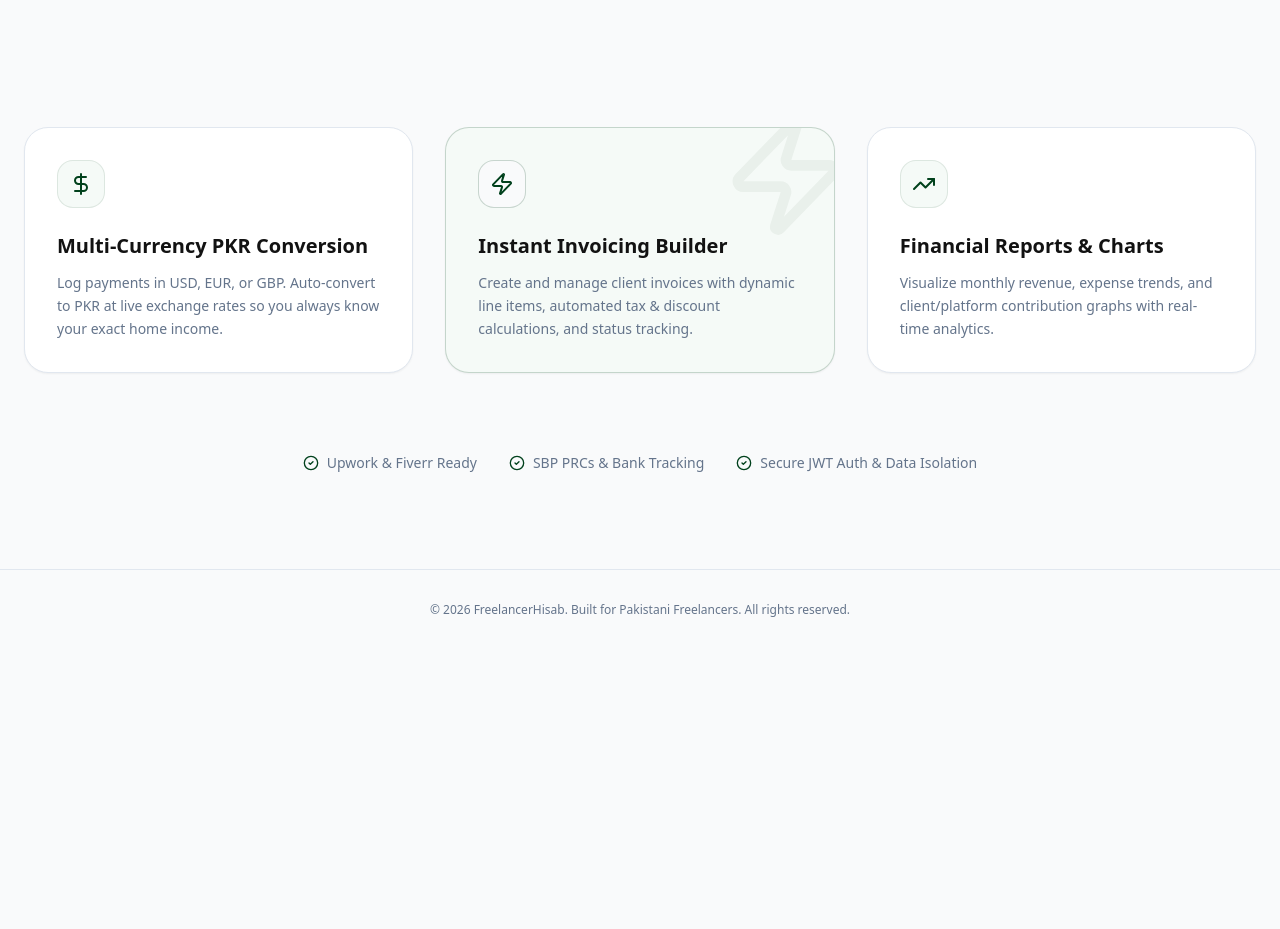
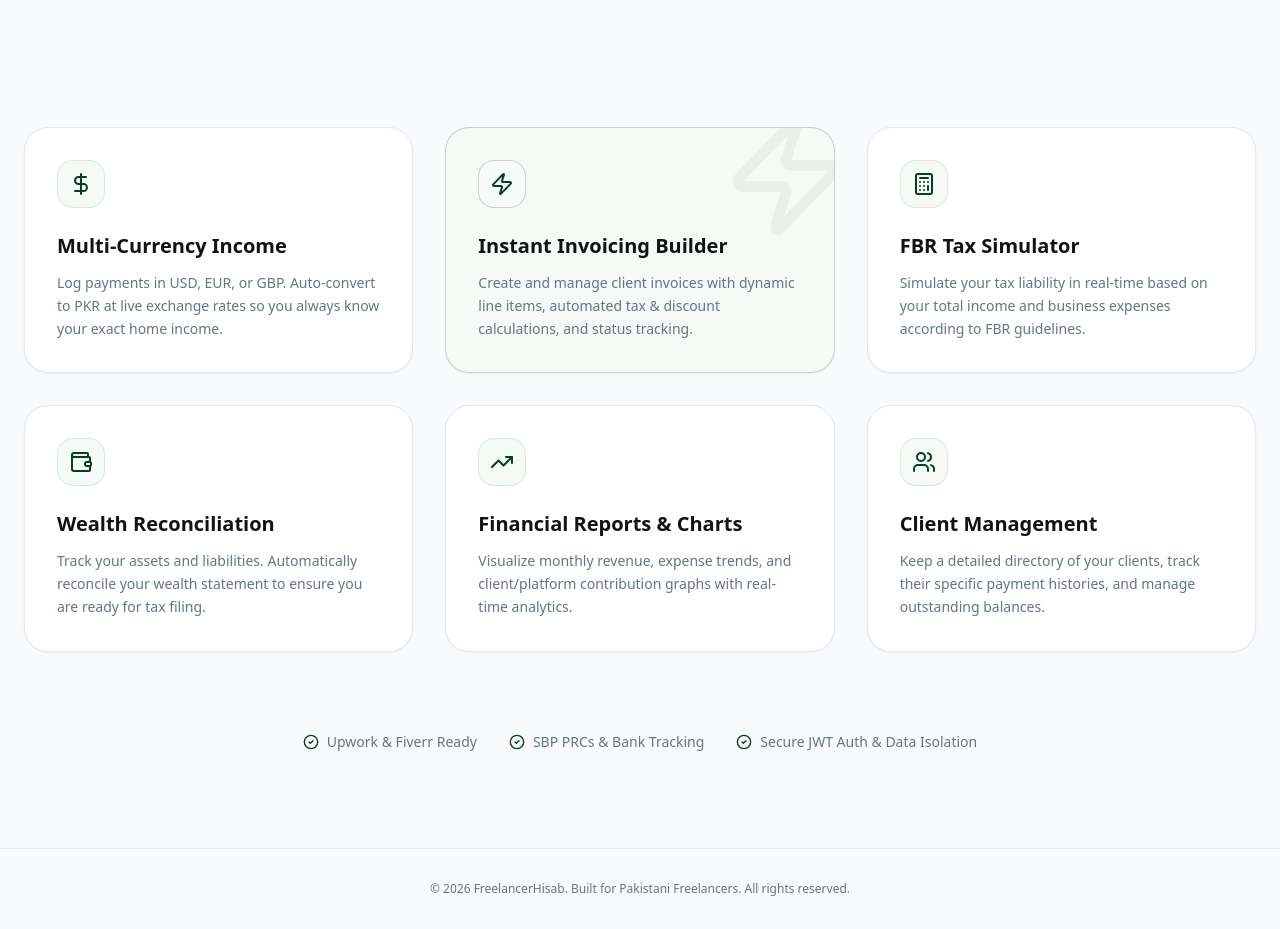
Before and after one commit to adnan-rx/freelancer-hissab, a Next.js app in the folder apps/web/: page / in a window 1280 px wide. Shown: the part 670-1599 px from the top of the page. Before the commit the page ends 1320 px from the top, so only its background shows below. Built offline with nearby package versions, Linux system fonts and the light colour scheme.

Commit message:
build fixes

```diff
--- a/apps/web/src/app/page.tsx
+++ b/apps/web/src/app/page.tsx
@@ -1,21 +1,12 @@
 "use client";
 
-import { useEffect } from "react";
-import { useRouter } from "next/navigation";
 import Link from "next/link";
 import { useAuthStore } from "@/stores/auth.store";
 import { Button } from "@/components/ui/button";
-import { DollarSign, Shield, Zap, TrendingUp, ArrowRight, CheckCircle2 } from "lucide-react";
+import { DollarSign, Shield, Zap, TrendingUp, ArrowRight, CheckCircle2, Calculator, Wallet, Users } from "lucide-react";
 
 export default function Home() {
-  const router = useRouter();
   const isAuthenticated = useAuthStore((state) => state.isAuthenticated);
-
-  useEffect(() => {
-    if (isAuthenticated) {
-      router.push("/dashboard");
-    }
-  }, [isAuthenticated, router]);
 
   return (
     <div className="min-h-screen bg-background text-foreground flex flex-col selection:bg-primary/20 selection:text-primary">
@@ -32,6 +23,14 @@ export default function Home() {
           </div>
 
           <div className="flex items-center gap-4">
+            {isAuthenticated ? (
+              <Link href="/dashboard">
+                <Button className="bg-primary hover:bg-primary/90 text-primary-foreground shadow-sm">
+                  Go to Dashboard
+                </Button>
+              </Link>
+            ) : (
+              <>
                 <Link href="/login">
                   <Button variant="ghost" className="text-muted-foreground hover:text-foreground">
                     Sign In
@@ -42,6 +41,8 @@ export default function Home() {
                     Get Started
                   </Button>
                 </Link>
+              </>
+            )}
           </div>
         </div>
       </header>
@@ -65,6 +66,14 @@ export default function Home() {
         </p>
 
         <div className="mt-12 flex flex-col sm:flex-row items-center gap-4 w-full sm:w-auto">
+          {isAuthenticated ? (
+            <Link href="/dashboard" className="w-full sm:w-auto">
+              <Button size="lg" className="w-full sm:w-auto bg-primary hover:bg-primary/90 text-primary-foreground font-semibold px-8 py-6 text-lg rounded-xl shadow-sm transition-all active:scale-[0.98]">
+                Go to Dashboard <ArrowRight className="ml-2 h-5 w-5" />
+              </Button>
+            </Link>
+          ) : (
+            <>
               <Link href="/register" className="w-full sm:w-auto">
                 <Button size="lg" className="w-full sm:w-auto bg-primary hover:bg-primary/90 text-primary-foreground font-semibold px-8 py-6 text-lg rounded-xl shadow-sm transition-all active:scale-[0.98]">
                   Create Free Account <ArrowRight className="ml-2 h-5 w-5" />
@@ -75,15 +84,17 @@ export default function Home() {
                   Demo Login
                 </Button>
               </Link>
+            </>
+          )}
         </div>
 
         {/* Feature Highlights Grid */}
-        <div className="grid grid-cols-1 md:grid-cols-3 gap-8 mt-32 text-left w-full">
+        <div className="grid grid-cols-1 md:grid-cols-2 lg:grid-cols-3 gap-8 mt-32 text-left w-full">
           <div className="p-8 rounded-3xl border border-border bg-card shadow-sm hover:shadow-md hover:border-primary/30 transition-all duration-300">
             <div className="w-12 h-12 rounded-2xl bg-secondary border border-primary/10 flex items-center justify-center text-primary mb-6">
               <DollarSign className="h-6 w-6" />
             </div>
-            <h3 className="text-xl font-bold text-foreground">Multi-Currency PKR Conversion</h3>
+            <h3 className="text-xl font-bold text-foreground">Multi-Currency Income</h3>
             <p className="mt-3 text-muted-foreground leading-relaxed text-sm">
               Log payments in USD, EUR, or GBP. Auto-convert to PKR at live exchange rates so you always know your exact home income.
             </p>
@@ -106,11 +117,41 @@ export default function Home() {
 
           <div className="p-8 rounded-3xl border border-border bg-card shadow-sm hover:shadow-md hover:border-primary/30 transition-all duration-300">
             <div className="w-12 h-12 rounded-2xl bg-secondary border border-primary/10 flex items-center justify-center text-primary mb-6">
+              <Calculator className="h-6 w-6" />
+            </div>
+            <h3 className="text-xl font-bold text-foreground">FBR Tax Simulator</h3>
+            <p className="mt-3 text-muted-foreground leading-relaxed text-sm">
+              Simulate your tax liability in real-time based on your total income and business expenses according to FBR guidelines.
+            </p>
+          </div>
+
+          <div className="p-8 rounded-3xl border border-border bg-card shadow-sm hover:shadow-md hover:border-primary/30 transition-all duration-300">
+            <div className="w-12 h-12 rounded-2xl bg-secondary border border-primary/10 flex items-center justify-center text-primary mb-6">
+              <Wallet className="h-6 w-6" />
+            </div>
+            <h3 className="text-xl font-bold text-foreground">Wealth Reconciliation</h3>
+            <p className="mt-3 text-muted-foreground leading-relaxed text-sm">
+              Track your assets and liabilities. Automatically reconcile your wealth statement to ensure you are ready for tax filing.
+            </p>
+          </div>
+
+          <div className="p-8 rounded-3xl border border-border bg-card shadow-sm hover:shadow-md hover:border-primary/30 transition-all duration-300">
+            <div className="w-12 h-12 rounded-2xl bg-secondary border border-primary/10 flex items-center justify-center text-primary mb-6">
               <TrendingUp className="h-6 w-6" />
             </div>
             <h3 className="text-xl font-bold text-foreground">Financial Reports & Charts</h3>
             <p className="mt-3 text-muted-foreground leading-relaxed text-sm">
               Visualize monthly revenue, expense trends, and client/platform contribution graphs with real-time analytics.
+            </p>
+          </div>
+
+          <div className="p-8 rounded-3xl border border-border bg-card shadow-sm hover:shadow-md hover:border-primary/30 transition-all duration-300">
+            <div className="w-12 h-12 rounded-2xl bg-secondary border border-primary/10 flex items-center justify-center text-primary mb-6">
+              <Users className="h-6 w-6" />
+            </div>
+            <h3 className="text-xl font-bold text-foreground">Client Management</h3>
+            <p className="mt-3 text-muted-foreground leading-relaxed text-sm">
+              Keep a detailed directory of your clients, track their specific payment histories, and manage outstanding balances.
             </p>
           </div>
         </div>
--- a/apps/web/src/components/ui/select.tsx
+++ b/apps/web/src/components/ui/select.tsx
@@ -6,10 +6,10 @@ import { Check, ChevronDown, ChevronUp } from "lucide-react"
 
 import { cn } from "@/lib/utils"
 
-const Select: React.FC<React.ComponentProps<typeof SelectPrimitive.Root>> = ({
+const Select: React.FC<React.ComponentProps<typeof SelectPrimitive.Root> & { modal?: boolean }> = ({
   modal = false,
   ...props
-}) => <SelectPrimitive.Root modal={modal} {...props} />
+}) => <SelectPrimitive.Root {...(props as any)} modal={modal} />
 const SelectGroup = SelectPrimitive.Group
 
 const SelectValue = SelectPrimitive.Value
```
Lines whose indentation alone changed are shown as unchanged.
